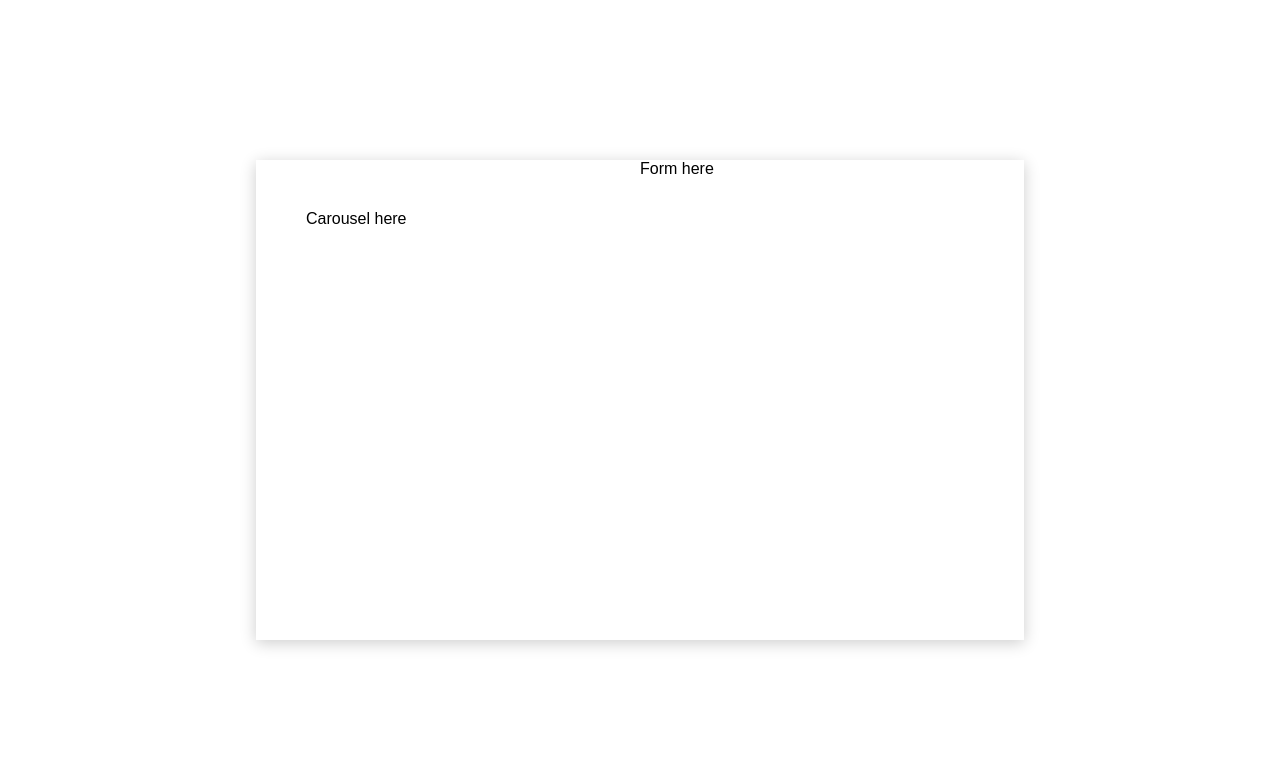
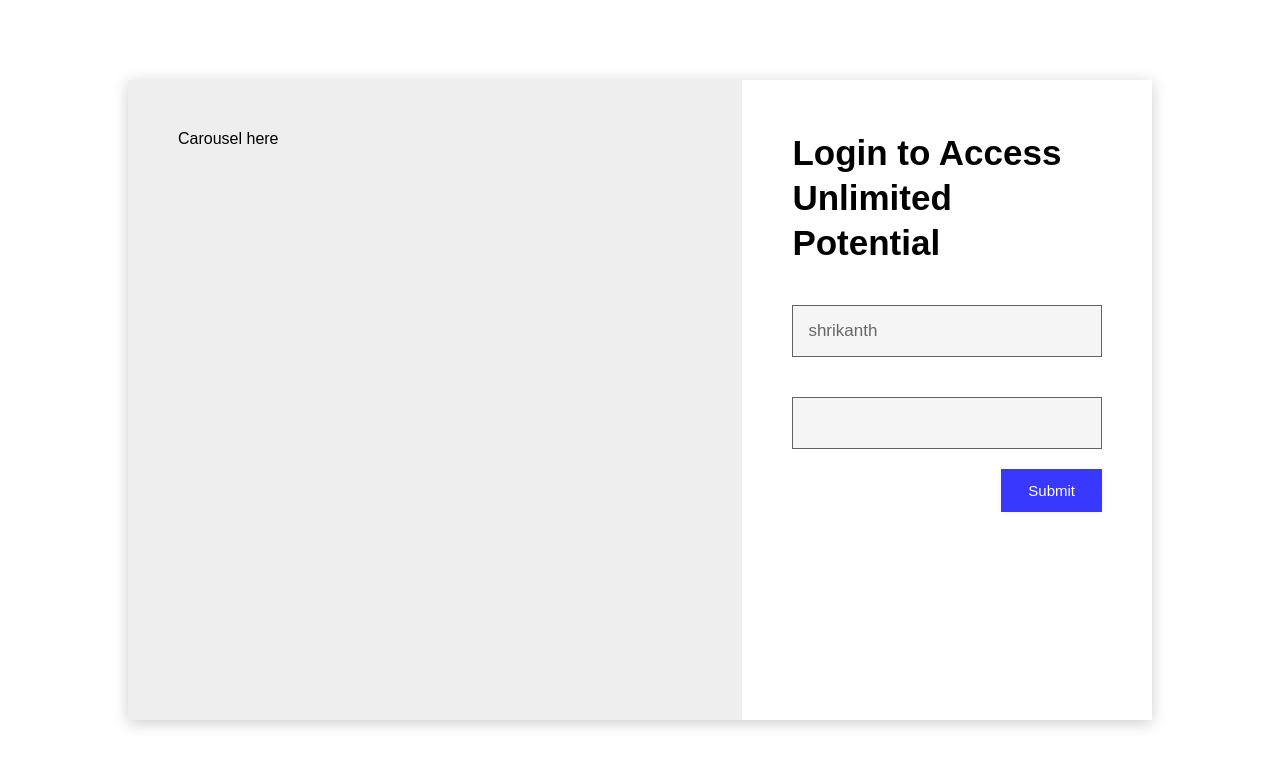
Before and after one commit to reactDev037/OnlineShoppingPortal, a React (Create React App) app: page /login in a window 1280 px wide. Shown: the top 766 px of the page. Built offline with nearby package versions, Linux system fonts and the light colour scheme.

Commit message:
Added Login form component and main component.

```diff
--- /dev/null
+++ b/src/buttons.css
@@ -0,0 +1,23 @@
+.btn {
+	padding: 13px 27px;
+	border: 0;
+	background: #eee;
+	box-shadow: 0 0 5px rgba(0, 0, 0, 0.1);
+	transition: 0.3s;
+	font-size: 15px;
+	outline: none;
+}
+.btn:hover {
+	box-shadow: 0 5px 15px rgba(0, 0, 0, 0.7);
+}
+.btn-submit {
+	background: rgb(56, 56, 255);
+	box-shadow: 0 0 5px rgba(56, 56, 255, 0.1);
+	color: #fff;
+	cursor: pointer;
+}
+
+.btn-submit:hover {
+	box-shadow: 0 5px 15px rgba(56, 56, 255, 0.7);
+	background: rgb(86, 86, 255);
+}
--- /dev/null
+++ b/src/components/InputField/InputField.css
@@ -0,0 +1,24 @@
+.input-field {
+	width: 100%;
+	padding: 20px 0;
+	box-sizing: border-box;
+}
+.input-raw {
+	outline: none;
+	width: 100%;
+	padding: 15px;
+	font-size: 17px;
+	border: none;
+	border: 1px solid rgba(0, 0, 0, 0.6);
+	box-sizing: border-box;
+	background: #f5f5f5;
+	color: #666;
+	height: 100%;
+	transition: 0.3s;
+}
+.input-raw:focus,
+.input-raw:hover {
+	background: #eee;
+	color: #333;
+	box-shadow: 0 5px 10px rgba(0, 0, 0, 0.2);
+}
--- /dev/null
+++ b/src/components/InputField/InputField.js
@@ -0,0 +1,16 @@
+import React, { Component } from "react";
+import "./InputField.css";
+export default class InputField extends Component {
+	render() {
+		return (
+			<div className="input-field">
+				<input
+					className="input-raw"
+					value={this.props.value}
+					onChange={this.props.onChange}
+					type={this.props.type || "text"}
+				/>
+			</div>
+		);
+	}
+}
--- a/src/components/Login/Login.css
+++ b/src/components/Login/Login.css
@@ -1,8 +1,8 @@
 .Login {
-	width: 60%;
+	width: 80%;
 	min-width: 500px;
 	box-shadow: 0 3px 15px rgba(0, 0, 0, 0.2);
-	height: 60%;
+	height: 80%;
 	min-height: 400px;
 	position: absolute;
 	transform: translate(-50%, -50%);
@@ -11,11 +11,20 @@
 }
 .carousel-component,
 .login-form {
-	width: 50%;
 	height: 100%;
 	float: left;
 }
+.login-form {
+	padding: 50px;
+	width: 40%;
+	box-sizing: border-box;
+}
 .carousel-component {
 	padding: 50px;
+	width: 60%;
 	box-sizing: border-box;
+	background: #eee;
 }
+.login-inputs {
+	margin: 20px 0;
+}
--- a/src/components/Login/Login.js
+++ b/src/components/Login/Login.js
@@ -1,11 +1,39 @@
 import React, { Component } from "react";
 import "./Login.css";
+import InputField from "../InputField/InputField";
 export default class Login extends Component {
+	state = {
+		username: "shrikanth",
+		password: ""
+	};
+	changeData = field => ({ target: { value } }) => {
+		this.setState({
+			[field]: value
+		});
+	};
 	render() {
 		return (
 			<div className="Login">
 				<div className="carousel-component">Carousel here</div>
-				<div className="login-form">Form here</div>
+				<div className="login-form">
+					<div className="header-3">
+						Login to Access Unlimited Potential
+					</div>
+					<div className="login-inputs">
+						<InputField
+							onChange={this.changeData("username")}
+							label="username"
+							value={this.state.username}
+						/>
+						<InputField
+							onChange={this.changeData("password")}
+							label="password"
+							value={this.state.password}
+							type="password"
+						/>
+						<button className="btn btn-submit right">Submit</button>
+					</div>
+				</div>
 			</div>
 		);
 	}
--- a/src/index.css
+++ b/src/index.css
@@ -12,3 +12,11 @@ body {
 	width: 100%;
 	height: 100%;
 }
+.header-3 {
+	font-size: 35px;
+	font-weight: bold;
+	line-height: 45px;
+}
+.right {
+	float: right;
+}
```
Also changed, not shown: src/index.js (+7 -6 lines).
